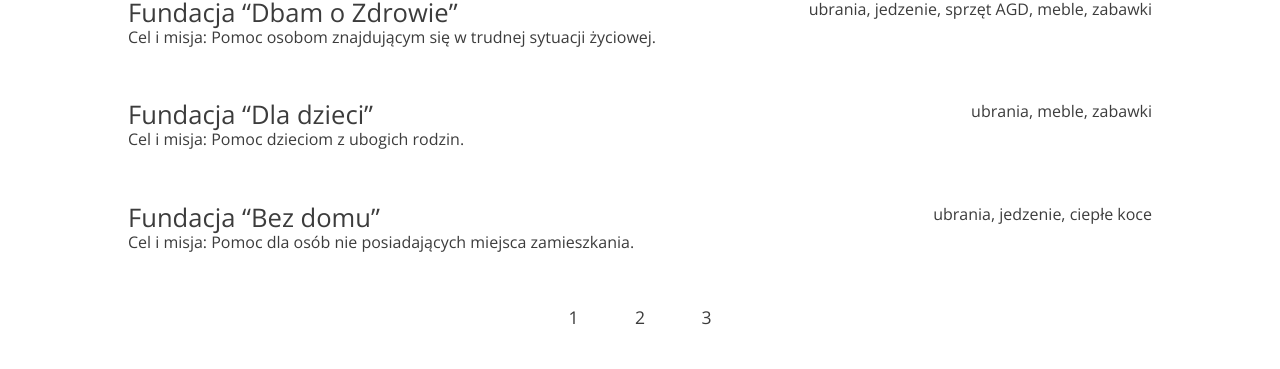
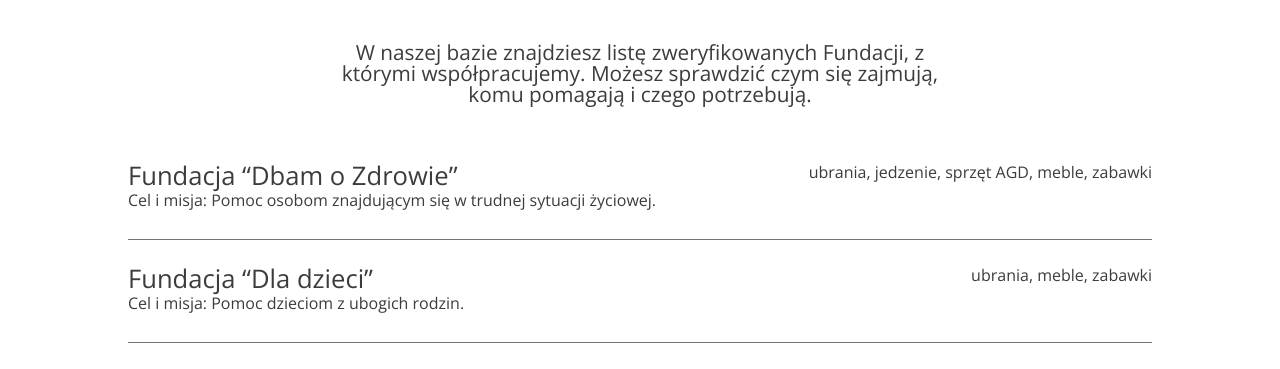
Before and after one commit to Berta-Anna-Witowska/GiveAway-App, a React (Vite) app: page / in a window 1280 px wide. Shown: the part 3092-3461 px from the top of the page. Built offline with nearby package versions, Linux system fonts and the light colour scheme; no server answers.

Commit message:
whoDoWeHelp - layout -poprawki

```diff
--- a/src/components/HomeWhoWeHelp.jsx
+++ b/src/components/HomeWhoWeHelp.jsx
@@ -83,7 +83,7 @@ function WhoDoWeHelp({posts, currentPosts}) {
       {currentPosts && (
         <>
           {currentPosts.map((post, i) => (
-            <div className="posts-list" key={i}>
+            <div className={`posts-list post${i + 1}`} key={i}>
               <div className="post-headers">
                 <h1 className="post-title">{post.title}</h1>
                 <h2 className="post-subtitle">{post.subtitle}</h2>
--- a/src/scss/elements/_simplesteps.scss
+++ b/src/scss/elements/_simplesteps.scss
@@ -3,10 +3,12 @@
 @import "../settings/mixins";
 
 .simplesteps {
+  height: 100vh;
   margin: 5rem 0;
   display: flex;
   flex-direction: column;
   align-items: center;
+  justify-content: center;
   h2 {
     font-size: 2rem;
   }
--- a/src/scss/elements/_whodowehelp.scss
+++ b/src/scss/elements/_whodowehelp.scss
@@ -38,12 +38,17 @@
     font-size: 1.3rem;
     text-align: center;
   }
+  .post2 {
+    border-top: 1px solid $color-grey;
+    border-bottom: 1px solid $color-grey;
+  }
   .posts-list {
     width: 80%;
     padding: 1.7rem 0;
 
     display: flex;
     justify-content: space-between;
+
     .post-headers {
       .post-title,
       .post-subtitle {
@@ -59,6 +64,7 @@
       }
     }
   }
+
   .pagination {
     display: flex;
     .page-item {
```
